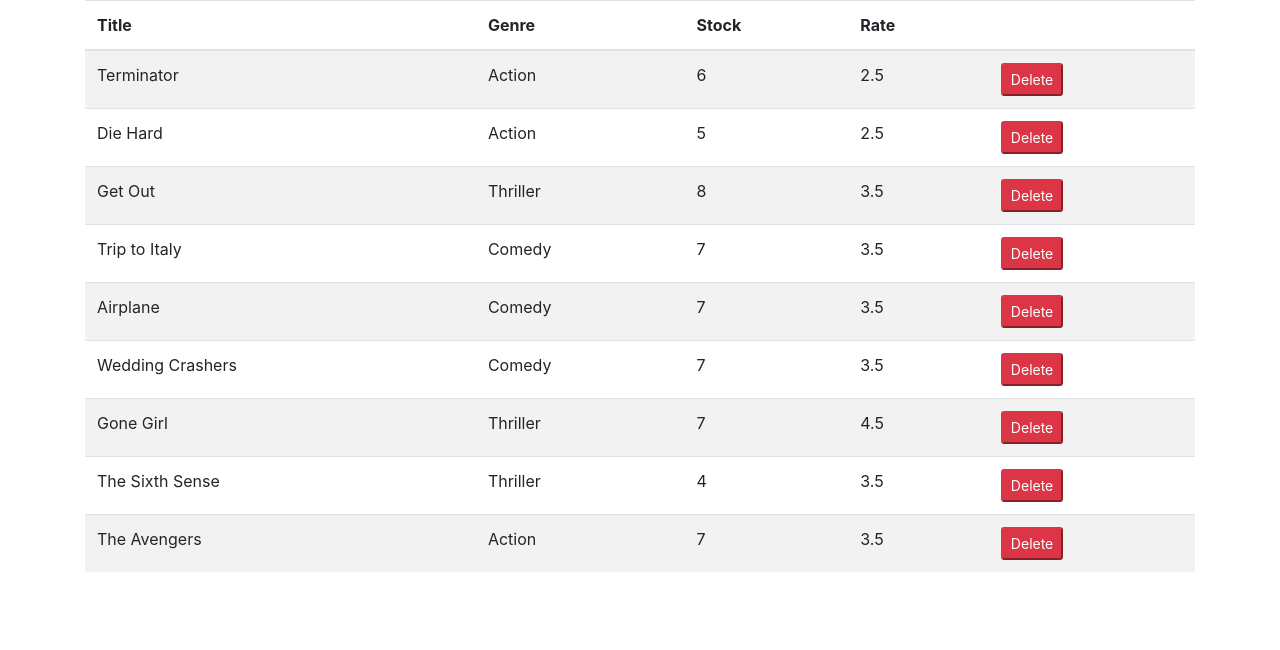
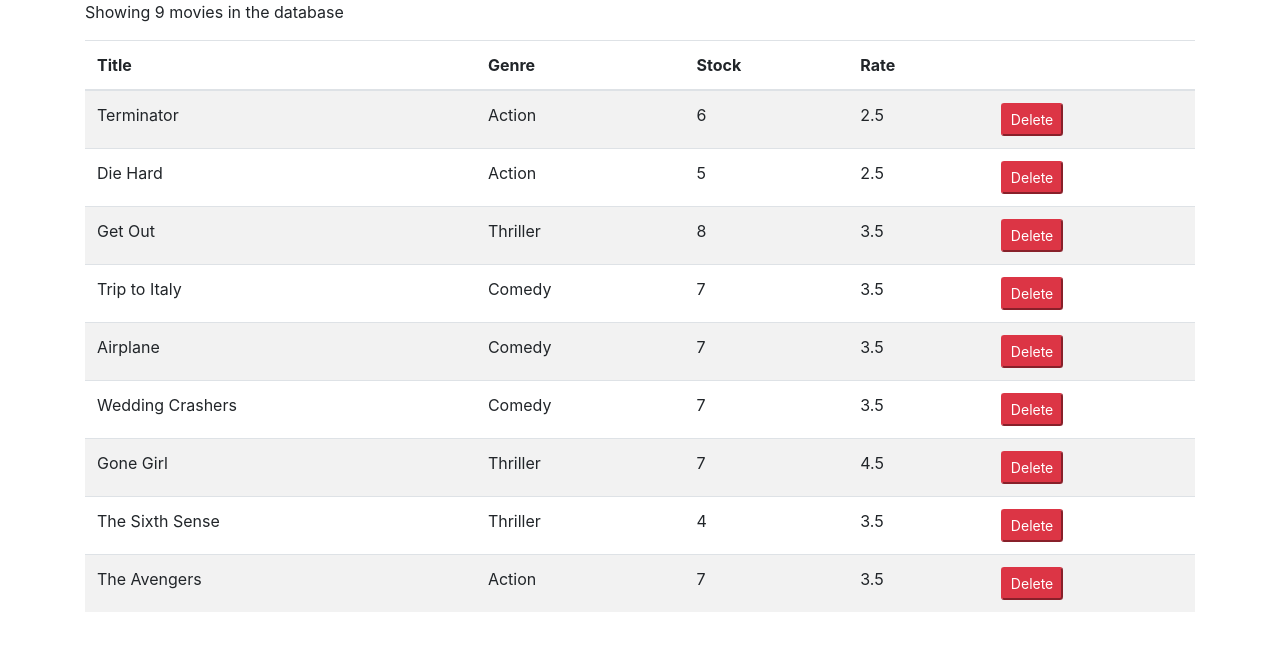
Before and after one commit to ChandimaHerath/movie-app-reactJS, a React (Create React App) app: page / in a window 1280 px wide. Shown: the top 650 px of the page. Built offline with nearby package versions, Linux system fonts and the light colour scheme.

Commit message:
added condtional rendering for displaying movie ciunt pharse

```diff
--- a/src/components/movies.jsx
+++ b/src/components/movies.jsx
@@ -12,7 +12,13 @@ class Movies extends Component{
     };
 
     render(){
-        return <table className="table table-striped">
+        if(this.state.movies.length === 0)
+        return <p>There are no movies in the Database </p>;
+
+        return (
+            <React.Fragment>
+            <p>Showing {this.state.movies.length} movies in the database </p>
+            <table className="table table-striped">
             <thead>
                 <tr>
                     <th>Title</th>
@@ -32,7 +38,10 @@ class Movies extends Component{
                 </tr>))}
 
             </tbody>
-        </table>
+        </table></React.Fragment>
+        );
+
+
     }
 }
 
```
